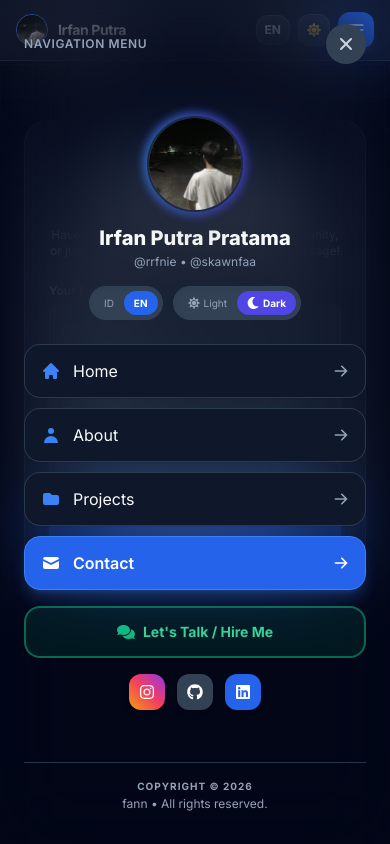
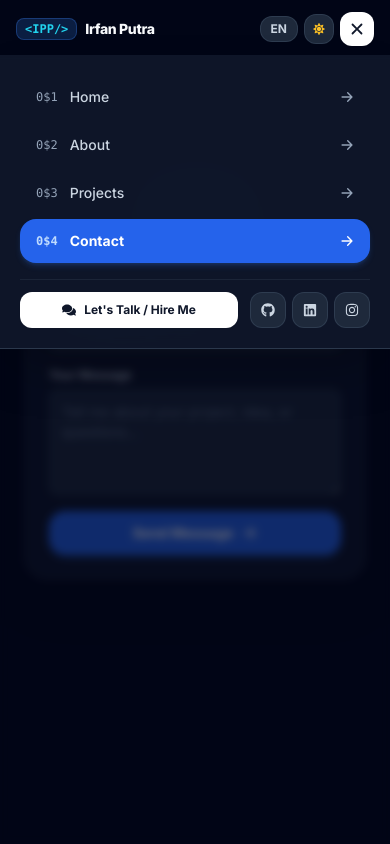
Before and after one commit to irfannn27/irfan-portofolio, a React (Vite) app: page /contact in a window 390 px wide. Both pictures are taken after a click on the button 356 px from the left and 30 px from the top of the page. Built offline with nearby package versions, Linux system fonts and the light colour scheme.

Commit message:
refactor(ui-ux-pro): replace cluttered AI template mobile menu with bespoke linear slide sheet

```diff
--- a/src/components/Navbar.tsx
+++ b/src/components/Navbar.tsx
@@ -142,237 +142,145 @@ const Navbar: React.FC = () => {
       </header>
 
       {/* =========================================================
-          2. MOBILE TOP BAR (visible on mobile only, md:hidden)
+          2. MINIMALIST MOBILE TOP BAR (md:hidden)
           ========================================================= */}
-      <header className="md:hidden fixed top-0 left-0 right-0 z-[99999] px-4 py-3 bg-white/90 dark:bg-slate-950/90 backdrop-blur-md border-b border-slate-200 dark:border-slate-800/80 flex justify-between items-center font-poppins transition-colors duration-300">
-        <Link to="/" className="flex items-center gap-2.5">
-          <img
-            src="./img/myfoto.jpg"
-            alt="Irfan"
-            className="w-8 h-8 rounded-full object-cover border border-blue-500"
-          />
-          <span className="font-bold text-sm tracking-tight text-slate-900 dark:text-white">
+      <header className="md:hidden fixed top-0 left-0 right-0 z-[99999] px-4 py-3 bg-white/85 dark:bg-slate-950/85 backdrop-blur-xl border-b border-slate-200/80 dark:border-slate-800/80 flex justify-between items-center font-poppins transition-colors duration-300">
+        <Link to="/" className="flex items-center gap-2 group">
+          <span className="font-mono text-xs font-black px-2 py-0.5 rounded-lg bg-blue-500/10 dark:bg-blue-500/20 text-blue-600 dark:text-cyan-400 border border-blue-500/30">
+            &lt;IPP/&gt;
+          </span>
+          <span className="font-extrabold text-sm tracking-tight text-slate-900 dark:text-white">
             Irfan Putra
           </span>
         </Link>
 
-        <div className="flex items-center gap-2">
-          {/* Quick Language switch on mobile top bar */}
+        <div className="flex items-center gap-1.5">
+          {/* Quick Language switch */}
           <button
             onClick={toggleLanguage}
             type="button"
-            className="px-2 py-1.5 rounded-xl bg-slate-100 dark:bg-slate-800/90 text-slate-700 dark:text-slate-200 border border-slate-200 dark:border-slate-700 text-xs font-bold transition-colors"
+            className="px-2.5 py-1 rounded-xl bg-slate-100 dark:bg-slate-900 text-slate-700 dark:text-slate-300 border border-slate-200 dark:border-slate-800 text-xs font-bold transition-all active:scale-95"
             title="Switch Language"
           >
             {language === "en" ? "EN" : "ID"}
           </button>
 
-          {/* Quick theme toggle */}
+          {/* Quick Theme Toggle */}
           <button
             onClick={toggleTheme}
             type="button"
-            className="p-2 rounded-xl bg-slate-100 dark:bg-slate-800/90 text-slate-700 dark:text-amber-300 border border-slate-200 dark:border-slate-700 transition-colors"
+            className="p-2 rounded-xl bg-slate-100 dark:bg-slate-900 text-slate-700 dark:text-amber-400 border border-slate-200 dark:border-slate-800 transition-all active:scale-95"
             aria-label="Toggle theme"
           >
-            {theme === 'dark' ? <FaSun className="text-sm text-amber-400" /> : <FaMoon className="text-sm text-indigo-600" />}
+            {theme === "dark" ? <FaSun className="text-xs text-amber-400" /> : <FaMoon className="text-xs text-indigo-600" />}
           </button>
 
-          {/* Hamburger button */}
+          {/* Minimalist Hamburger Button */}
           <button
-            onClick={() => setIsOpen(true)}
+            onClick={() => setIsOpen(!isOpen)}
             type="button"
-            className="p-2 rounded-xl bg-blue-600 text-white shadow-md shadow-blue-500/20 active:scale-95 transition-all"
-            aria-label="Open menu"
+            className="p-2 rounded-xl bg-slate-900 dark:bg-white text-white dark:text-slate-900 transition-all active:scale-95 shadow-sm"
+            aria-label={isOpen ? "Close menu" : "Open menu"}
           >
-            <HiOutlineMenuAlt3 className="text-xl" />
+            {isOpen ? <HiX className="text-lg" /> : <HiOutlineMenuAlt3 className="text-lg" />}
           </button>
         </div>
       </header>
 
       {/* =========================================================
-          3. FULL SCREEN MOBILE MENU (TikTok / Linktree Inspired!)
+          3. MINIMALIST BESPOKE MOBILE MENU SHEET (Zero AI Slop)
           ========================================================= */}
       <AnimatePresence>
         {isOpen && (
+          <>
+            {/* Backdrop Blur Overlay */}
             <motion.div
-            initial={{ opacity: 0, y: -20 }}
-            animate={{ opacity: 1, y: 0 }}
-            exit={{ opacity: 0, y: -20 }}
-            transition={{ duration: 0.25, ease: "easeInOut" }}
-            className="md:hidden fixed inset-0 z-[999999] bg-slate-50/98 dark:bg-slate-950/98 backdrop-blur-2xl text-slate-900 dark:text-white flex flex-col justify-between overflow-y-auto font-poppins p-6">
+              initial={{ opacity: 0 }}
+              animate={{ opacity: 1 }}
+              exit={{ opacity: 0 }}
+              transition={{ duration: 0.2 }}
+              onClick={() => setIsOpen(false)}
+              className="md:hidden fixed inset-0 z-[99998] bg-slate-950/60 backdrop-blur-sm"
+            />
 
-          {/* Top Close Button */}
-          <div className="flex justify-between items-center w-full">
-            <span className="text-xs font-semibold text-slate-500 tracking-wider uppercase">
-              Navigation Menu
-            </span>
-            <button
-              onClick={() => setIsOpen(false)}
-              type="button"
-              className="p-2.5 rounded-full bg-slate-200 dark:bg-slate-800 text-slate-700 dark:text-slate-300 hover:bg-slate-300 dark:hover:bg-slate-700 transition-colors shadow-sm active:scale-95"
-              aria-label="Close menu"
+            {/* Slide-down Minimalist Editorial Sheet */}
+            <motion.nav
+              initial={{ y: -20, opacity: 0 }}
+              animate={{ y: 0, opacity: 1 }}
+              exit={{ y: -20, opacity: 0 }}
+              transition={{ duration: 0.25, ease: "easeOut" }}
+              className="md:hidden fixed top-[55px] inset-x-0 z-[99999] bg-white/95 dark:bg-slate-950/95 backdrop-blur-2xl border-b border-slate-200 dark:border-slate-800 p-5 font-poppins shadow-2xl flex flex-col gap-4"
             >
-              <HiX className="text-xl" />
-            </button>
-          </div>
-
-          {/* Center Profile & Options (Exactly as in TikTok screenshot) */}
-          <div className="flex flex-col items-center text-center my-auto py-6 max-w-sm mx-auto w-full">
-            {/* Avatar Profile */}
-            <div className="relative mb-3 group">
-              <div className="absolute -inset-1 rounded-full bg-gradient-to-r from-blue-500 to-indigo-600 opacity-70 blur-sm"></div>
-              <img
-                src="./img/myfoto.jpg"
-                alt="Irfan Putra Pratama"
-                className="relative w-24 h-24 rounded-full object-cover border-2 border-white dark:border-slate-800 shadow-2xl"
-              />
-            </div>
-
-            {/* Name + Verified Badge */}
-            <div className="flex flex-col items-center justify-center gap-1">
-              <h2 className="text-xl font-extrabold text-slate-900 dark:text-white">
-                Irfan Putra Pratama
-              </h2>
-              </div>
-
-            {/* Handle / Role */}
-            <p className="text-xs text-slate-500 dark:text-slate-400 mt-0.5">
-              @rrfnie • @skawnfaa
-            </p>
-
-            {/* Toggles Row (Dual Pills: Language + Theme) */}
-            <div className="flex items-center gap-2.5 mt-4 mb-6">
-              {/* Language Switcher Pill */}
-              <button
-                onClick={toggleLanguage}
-                type="button"
-                className="flex items-center bg-slate-200 dark:bg-slate-800/90 p-1 rounded-full border border-slate-300 dark:border-slate-700 shadow-inner cursor-pointer"
-                title="Switch Language"
-              >
-                <div
-                  className={`flex items-center gap-1 px-2.5 py-1 rounded-full text-xs transition-all duration-300 ${language === "id"
-                      ? "bg-rose-600 text-white font-bold shadow-sm"
-                      : "text-slate-500 hover:text-slate-200"
-                    }`}
-                >
-                  <span className="text-[10px]">ID</span>
-                </div>
-                <div
-                  className={`flex items-center gap-1 px-2.5 py-1 rounded-full text-xs transition-all duration-300 ${language === "en"
-                      ? "bg-blue-600 text-white font-bold shadow-sm"
-                      : "text-slate-500 hover:text-slate-200"
-                    }`}
-                >
-                  <span className="text-[10px]">EN</span>
-                </div>
-              </button>
-
-              {/* Theme Switcher Pill */}
-              <button
-                onClick={toggleTheme}
-                type="button"
-                className="flex items-center bg-slate-200 dark:bg-slate-800/90 p-1 rounded-full border border-slate-300 dark:border-slate-700 shadow-inner cursor-pointer"
-                title="Ganti Mode Terang / Gelap"
-              >
-                <div
-                  className={`flex items-center gap-1 px-2.5 py-1 rounded-full text-xs transition-all duration-300 ${theme === 'light'
-                      ? "bg-amber-400 text-slate-950 font-bold shadow-sm"
-                      : "text-slate-400 hover:text-slate-200"
-                    }`}
-                >
-                  <FaSun className="text-xs" />
-                  <span className="text-[10px]">Light</span>
-                </div>
-                <div
-                  className={`flex items-center gap-1 px-2.5 py-1 rounded-full text-xs transition-all duration-300 ${theme === 'dark'
-                      ? "bg-indigo-600 text-white font-bold shadow-sm"
-                      : "text-slate-500 hover:text-slate-300"
-                    }`}
-                >
-                  <FaMoon className="text-xs" />
-                  <span className="text-[10px]">Dark</span>
-                </div>
-              </button>
-            </div>
-
-            {/* Vertical Menu Cards (Home, About, Projects, Contact) */}
-            <div className="flex flex-col gap-2.5 w-full">
-              {navItems.map((item) => {
+              {/* Clean Numbered Editorial Links */}
+              <div className="flex flex-col gap-1">
+                {navItems.map((item, index) => {
                   const active = isActive(item.path);
                   return (
                     <Link
                       key={item.path}
                       to={item.path}
-                    className={`w-full flex items-center justify-between px-4 py-3.5 rounded-2xl transition-all duration-200 border ${active
-                        ? "bg-blue-600 text-white border-blue-500 shadow-lg shadow-blue-500/25 font-semibold"
-                        : "bg-white dark:bg-slate-900 text-slate-800 dark:text-slate-200 border-slate-200 dark:border-slate-800 hover:bg-slate-100 dark:hover:bg-slate-850 shadow-sm"
+                      onClick={() => setIsOpen(false)}
+                      className={`flex items-center justify-between px-4 py-3 rounded-2xl transition-all duration-200 ${
+                        active
+                          ? "bg-blue-600 text-white font-bold shadow-md shadow-blue-500/20"
+                          : "text-slate-700 dark:text-slate-300 hover:bg-slate-100 dark:hover:bg-slate-900 font-medium"
                       }`}
                     >
                       <div className="flex items-center gap-3">
-                      <span className={active ? "text-white" : "text-blue-500"}>
-                        {item.icon}
+                        <span className={`font-mono text-xs ${active ? "text-blue-200" : "text-slate-400"}`}>
+                          0${index + 1}
                         </span>
-                      <span className="text-base">{item.label}</span>
+                        <span className="text-sm sm:text-base">{item.label}</span>
                       </div>
-                    <HiArrowRight className={`text-base ${active ? "text-white" : "text-slate-400"}`} />
+                      <HiArrowRight className={`text-sm ${active ? "text-white" : "text-slate-400"}`} />
                     </Link>
                   );
                 })}
               </div>
 
-            {/* Highlight Action Button (Green bordered Smart Talk style) */}
-            <div className="w-full mt-4">
+              {/* Bottom Strip: Direct Contact Button & Social Handles */}
+              <div className="pt-3 border-t border-slate-200/80 dark:border-slate-800/80 flex items-center justify-between gap-3">
                 <Link
                   to="/contact"
-                className="w-full flex items-center justify-center gap-2 px-4 py-3.5 rounded-2xl bg-emerald-500/10 hover:bg-emerald-500/20 text-emerald-600 dark:text-emerald-400 border-2 border-emerald-500/50 font-bold text-sm shadow-sm transition-all active:scale-95"
+                  onClick={() => setIsOpen(false)}
+                  className="flex-1 inline-flex items-center justify-center gap-2 px-4 py-2.5 rounded-xl bg-slate-900 dark:bg-white text-white dark:text-slate-900 font-bold text-xs shadow-sm hover:opacity-95 active:scale-95 transition-all"
                 >
-                <FaComments className="text-lg text-emerald-500" />
+                  <FaComments className="text-sm" />
                   <span>{t("nav.lets_talk")}</span>
                 </Link>
-            </div>
 
-            {/* Social Links inside Mobile Drawer */}
-            <div className="flex items-center justify-center gap-3 mt-4">
-              <a
-                href="https://www.instagram.com/skawnfaa/"
-                target="_blank"
-                rel="noopener noreferrer"
-                className="p-2.5 bg-gradient-to-tr from-amber-500 via-rose-500 to-purple-600 text-white rounded-xl shadow-md hover:scale-110 active:scale-95 transition-all"
-                title="Instagram (@skawnfaa)"
-              >
-                <FaInstagram className="text-base" />
-              </a>
+                <div className="flex items-center gap-1.5 shrink-0">
                   <a
                     href="https://github.com/rrfnie"
                     target="_blank"
                     rel="noopener noreferrer"
-                className="p-2.5 bg-slate-800 dark:bg-slate-700 text-white rounded-xl shadow-md hover:scale-110 active:scale-95 transition-all"
+                    className="p-2.5 rounded-xl bg-slate-100 dark:bg-slate-900 text-slate-700 dark:text-slate-300 hover:text-blue-500 border border-slate-200 dark:border-slate-800 transition-colors"
                     title="GitHub (@rrfnie)"
                   >
-                <FaGithub className="text-base" />
+                    <FaGithub className="text-sm" />
                   </a>
                   <a
                     href="https://www.linkedin.com/in/irfan-putra-pratama-54b10734b"
                     target="_blank"
                     rel="noopener noreferrer"
-                className="p-2.5 bg-blue-600 text-white rounded-xl shadow-md hover:scale-110 active:scale-95 transition-all"
-                title="LinkedIn (Irfan Putra Pratama)"
+                    className="p-2.5 rounded-xl bg-slate-100 dark:bg-slate-900 text-slate-700 dark:text-slate-300 hover:text-blue-500 border border-slate-200 dark:border-slate-800 transition-colors"
+                    title="LinkedIn"
                   >
-                <FaLinkedin className="text-base" />
+                    <FaLinkedin className="text-sm" />
+                  </a>
+                  <a
+                    href="https://www.instagram.com/skawnfaa/"
+                    target="_blank"
+                    rel="noopener noreferrer"
+                    className="p-2.5 rounded-xl bg-slate-100 dark:bg-slate-900 text-slate-700 dark:text-slate-300 hover:text-rose-500 border border-slate-200 dark:border-slate-800 transition-colors"
+                    title="Instagram (@skawnfaa)"
+                  >
+                    <FaInstagram className="text-sm" />
                   </a>
                 </div>
               </div>
-
-          {/* Copyright Footer */}
-          <div className="text-center pt-4 pb-2 border-t border-slate-200 dark:border-slate-800/80">
-            <p className="text-[10px] font-bold text-slate-400 dark:text-slate-500 uppercase tracking-widest">
-              COPYRIGHT © {new Date().getFullYear()}
-            </p>
-            <p className="text-xs text-slate-500 dark:text-slate-400 mt-0.5">
-              fann • All rights reserved.
-            </p>
-          </div>
-        </motion.div>
+            </motion.nav>
+          </>
         )}
       </AnimatePresence>
     </>
```
Lines whose indentation alone changed are shown as unchanged.
